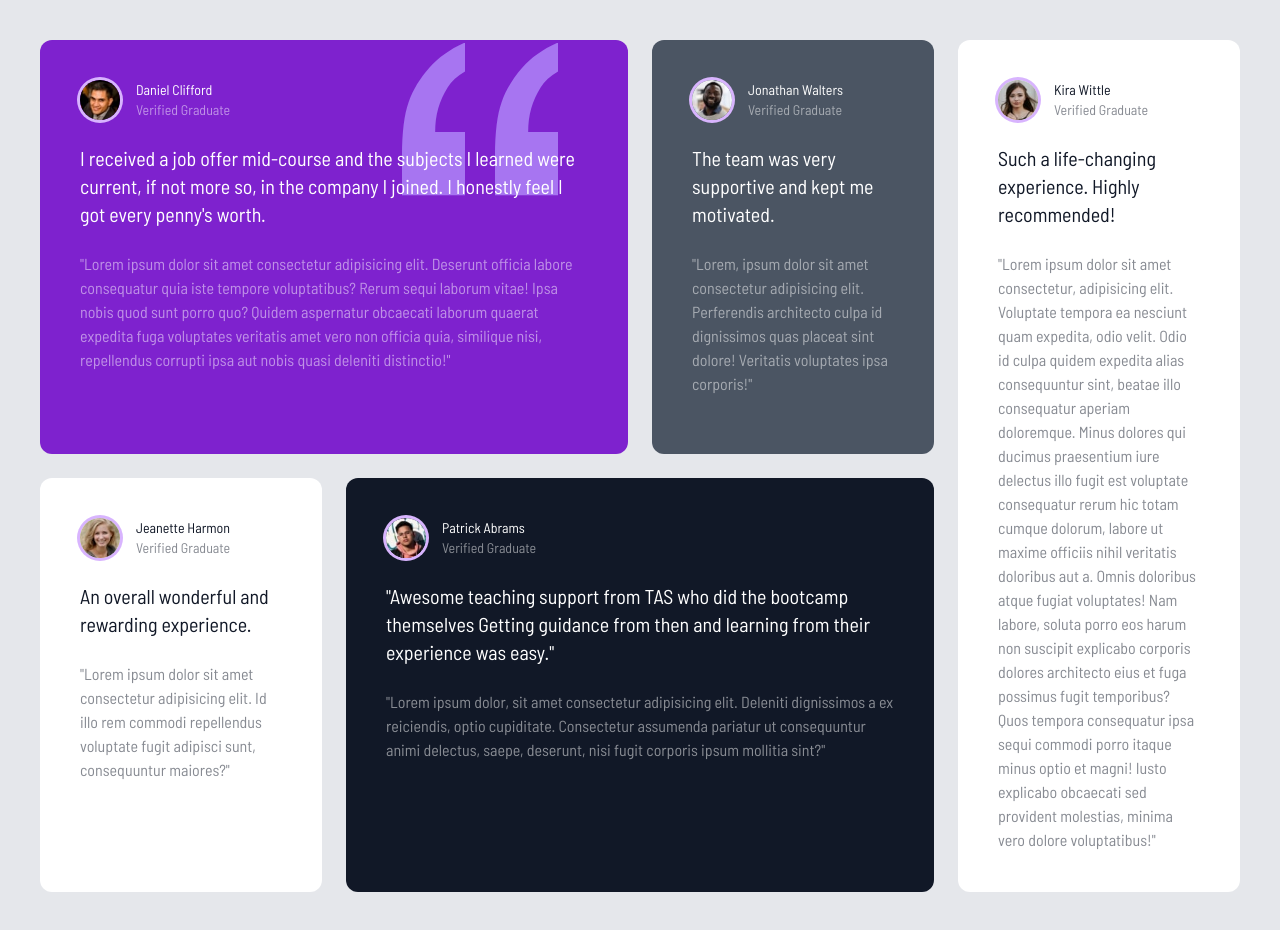
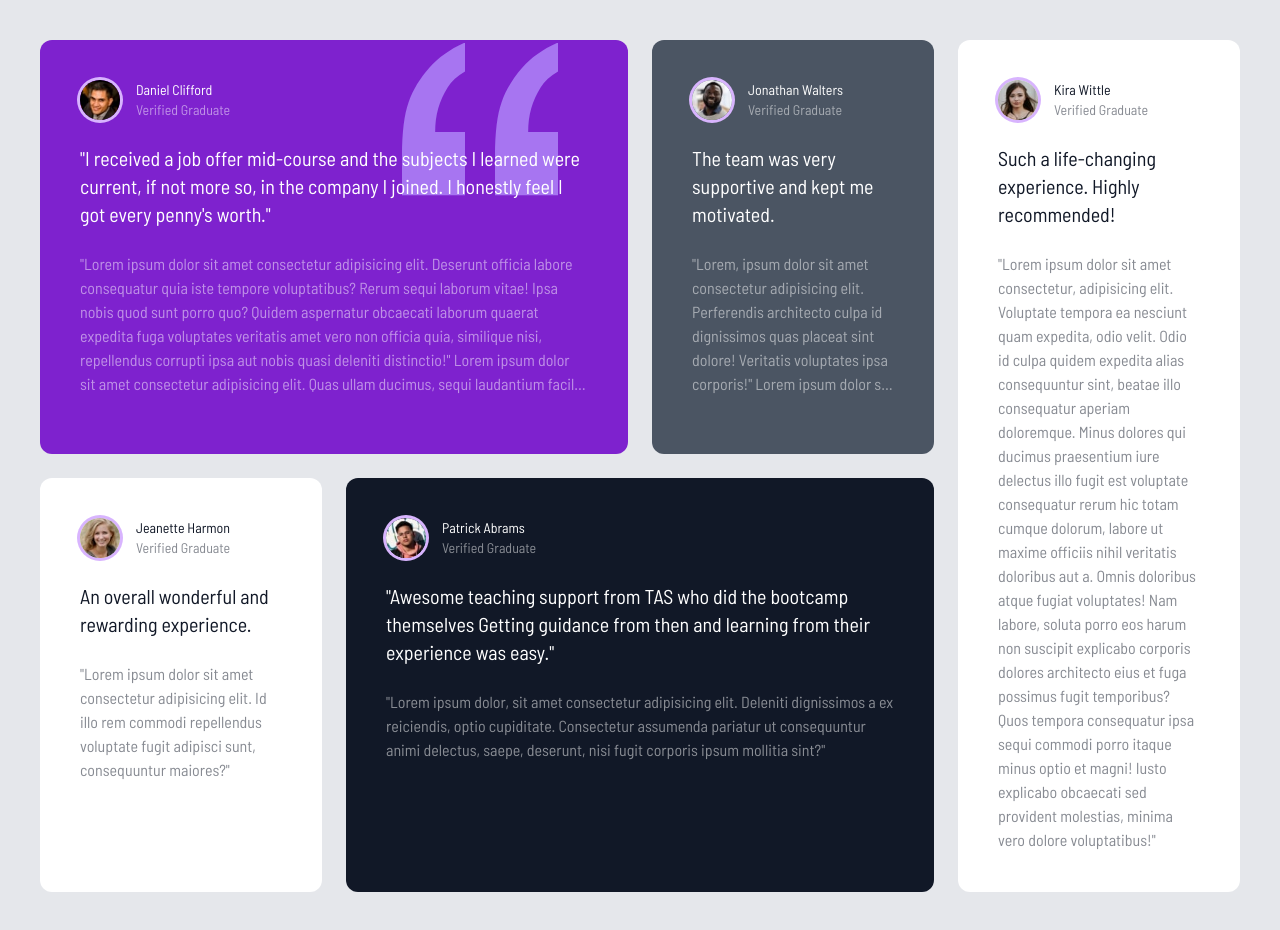
Before and after one commit to rdtungul/tailwind-testimonial-grid, a website: page index.html in a window 1280 px wide. Drawn offline with Linux system fonts and the light colour scheme.

Commit message:
installing line clamp

```diff
--- a/index.html
+++ b/index.html
@@ -45,19 +45,25 @@
 
           <!-- Large Text -->
           <p class="relative z-10 mt-6 text-xl">
-            I received a job offer mid-course and the subjects I learned were
+            "I received a job offer mid-course and the subjects I learned were
             current, if not more so, in the company I joined. I honestly feel I
-            got every penny's worth.
+            got every penny's worth."
           </p>
 
           <!-- Small Text -->
-          <p class="mt-6 opacity-50">
+          <p class="mt-6 opacity-50 line-clamp-6">
             "Lorem ipsum dolor sit amet consectetur adipisicing elit. Deserunt
             officia labore consequatur quia iste tempore voluptatibus? Rerum
             sequi laborum vitae! Ipsa nobis quod sunt porro quo? Quidem
             aspernatur obcaecati laborum quaerat expedita fuga voluptates
             veritatis amet vero non officia quia, similique nisi, repellendus
-            corrupti ipsa aut nobis quasi deleniti distinctio!"
+            corrupti ipsa aut nobis quasi deleniti distinctio!" Lorem ipsum
+            dolor sit amet consectetur adipisicing elit. Quas ullam ducimus,
+            sequi laudantium facilis nemo excepturi quidem a possimus cum
+            dolores esse aspernatur, recusandae labore provident quis blanditiis
+            magnam autem. Laboriosam aliquam dolorem libero sit ut sunt facere
+            pariatur consequuntur neque rerum? Eius incidunt, obcaecati fuga
+            sequi voluptatum recusandae autem.
           </p>
         </div>
 
@@ -82,10 +88,16 @@
           </p>
 
           <!-- Small Text -->
-          <p class="mt-6 opacity-50">
+          <p class="mt-6 opacity-50 line-clamp-6">
             "Lorem, ipsum dolor sit amet consectetur adipisicing elit.
             Perferendis architecto culpa id dignissimos quas placeat sint
-            dolore! Veritatis voluptates ipsa corporis!"
+            dolore! Veritatis voluptates ipsa corporis!" Lorem ipsum dolor sit
+            amet consectetur adipisicing elit. Soluta consequuntur facilis neque
+            a non pariatur vitae labore sunt facere modi. Laborum, et ullam.
+            Molestias atque delectus saepe mollitia tempore, ullam ad
+            praesentium! Quasi officiis commodi soluta veniam tenetur nihil
+            debitis? Ipsa, doloremque. Laboriosam temporibus excepturi error,
+            officia vel consectetur at?
           </p>
         </div>
 
--- a/package.json
+++ b/package.json
@@ -11,6 +11,7 @@
   "author": "",
   "license": "ISC",
   "devDependencies": {
+    "@tailwindcss/line-clamp": "^0.4.4",
     "tailwindcss": "^3.3.3"
   }
 }
--- a/tailwind.config.js
+++ b/tailwind.config.js
@@ -14,5 +14,5 @@ module.exports = {
       },
     },
   },
-  plugins: [],
+  plugins: [require("@tailwindcss/line-clamp")],
 };
```
Also changed, not shown: css/style.css, 1 other file.
